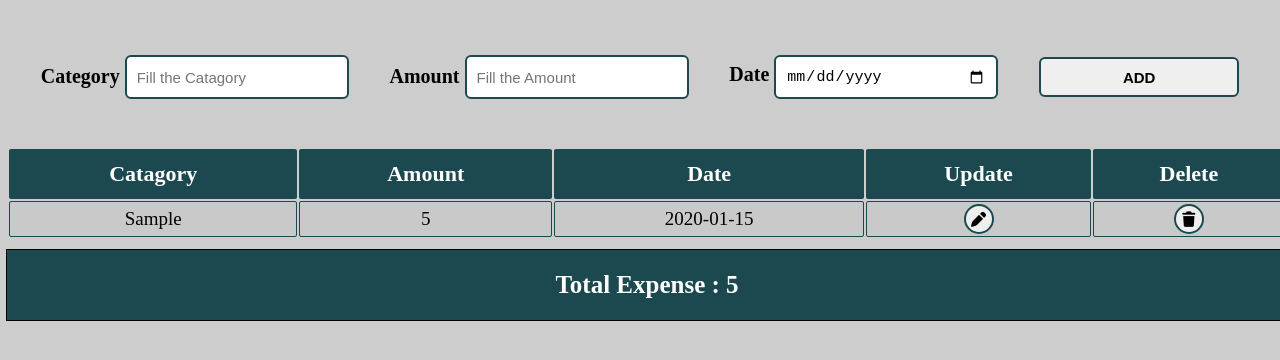
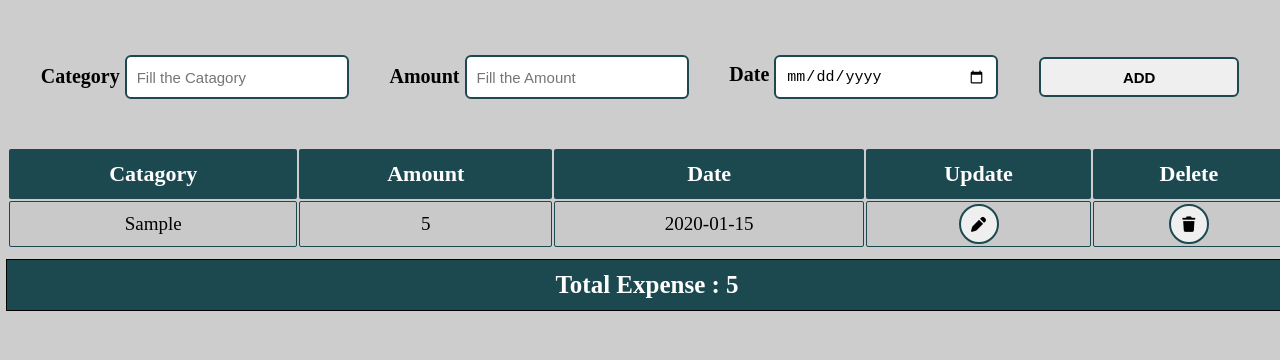
Before and after one commit to Simranbhandari1/Expense-Tracker, a plain HTML site: page index.html in a window 1280 px wide. Both pictures are taken after typing "Sample", "5", "2020-01-15" into the empty fields and a click on the button "ADD". Shown: the part 82-442 px from the top of the page. Drawn offline with Linux system fonts and the light colour scheme.

Commit message:
Expense-Tracker Ready

```diff
--- a/style.css
+++ b/style.css
@@ -108,14 +108,14 @@ table{
 
 
 .expense-row button{
-    width: 30px;
-    height: 30px;
+    width: 40px;
+    height: 40px;
     border-radius: 100%;
 
 }
 
 .total-amount{
-    height: 70px;
+    height: 50px;
     border: 1px solid black;
     width: 100vw;
     align-content: center;
@@ -129,7 +129,7 @@ table{
 }
 
 .total-amount:hover{
-    background-color: rgb(28, 73, 79);
-    color: white;
+    background-color:White;
+    color: black;
 
 }
```
